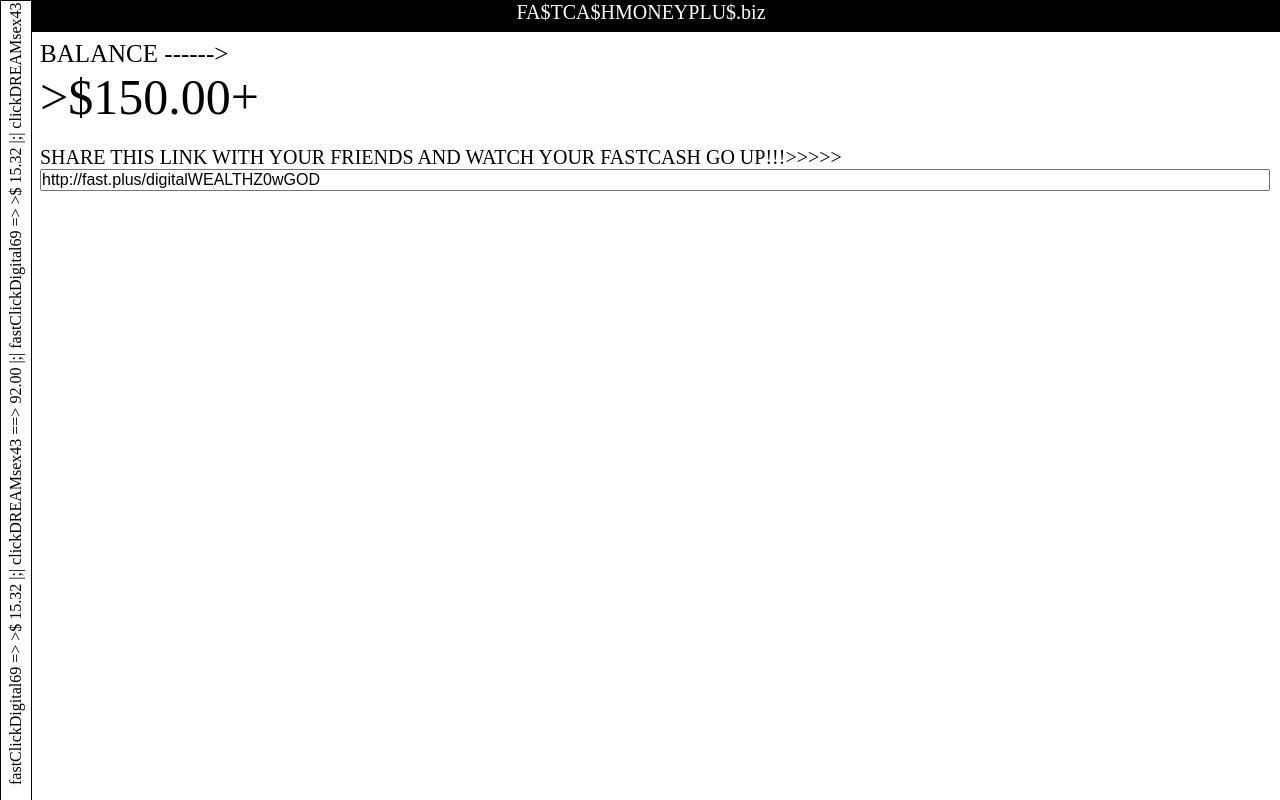
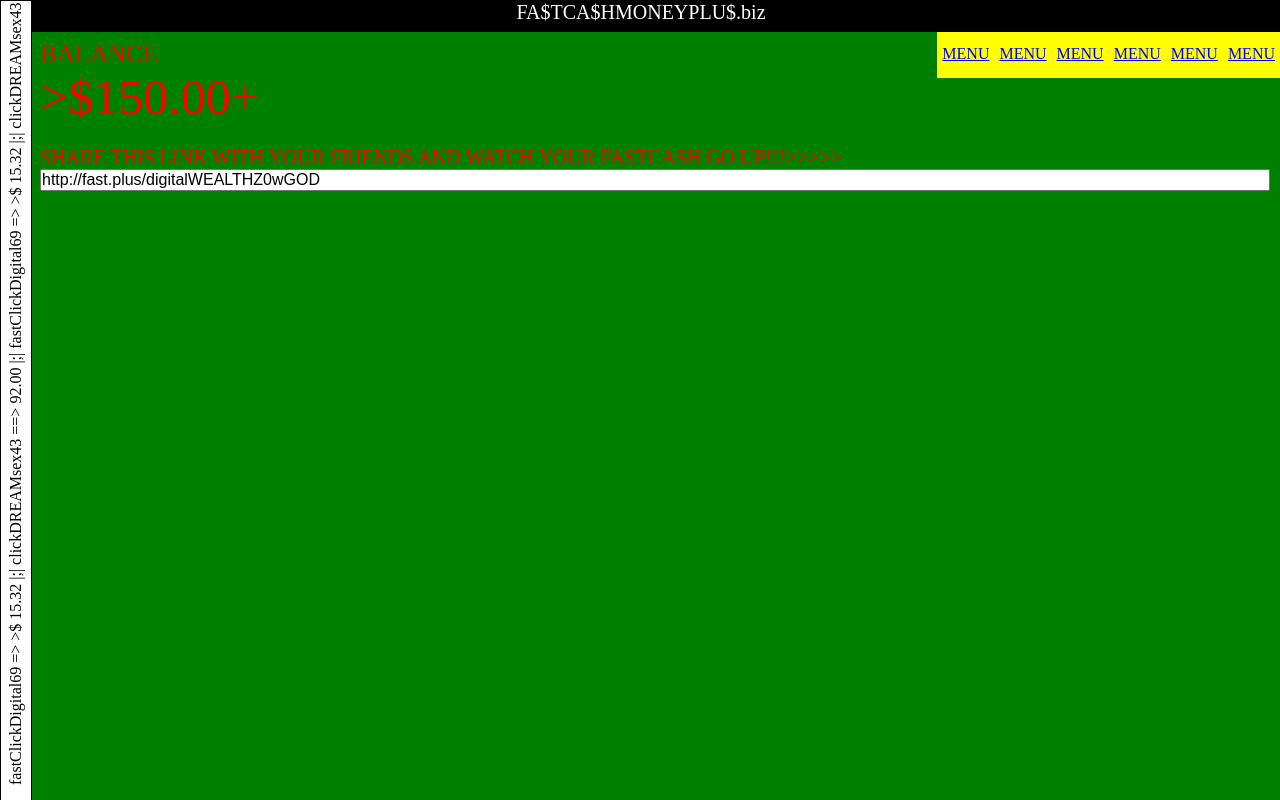
Before and after one commit to scyclow/fcmp, a website: page sandbox/homepage.html in a window 1280 px wide. Drawn offline with Linux system fonts and the light colour scheme.

Commit message:
light refactoring

```diff
--- a/config/mongoose.js
+++ b/config/mongoose.js
@@ -4,6 +4,6 @@ const config = require('./env');
 mongoose.Promise = global.Promise;
 
 module.exports = () => mongoose.connect(process.env.MONGO_URL || config.mongoURL, (err) => {
-  if (err) console.log(`Error connecting to mongo: ${err}`);
+  if (err) console.error(`Error connecting to mongo: ${err}`);
   else console.log('Mongo connection established');
 });
--- a/sandbox/homepage.html
+++ b/sandbox/homepage.html
@@ -26,6 +26,12 @@
       transform: rotate(-90deg) translateX(-95vh);
       text-align: center;
       white-space: nowrap;
+      color: black;
+    }
+
+    body {
+      background-color: green;
+      color: red;
     }
 
     nav {
@@ -64,6 +70,14 @@
       display: block;
       width: 100%;
     }
+
+    .menu-link {
+      color: blue;
+      background-color: yellow;
+      padding: 15px 5px;
+      display: inline-block;
+      float: right;
+    }
   </style>
 </head>
 
@@ -74,8 +88,16 @@
   <nav>FA$TCA$HMONEYPLU$.biz</nav>
   <div class="ticker-buffer"></div>
   <section class="content">
+    <div class="menu">
+      <a class="menu-link" href="#">MENU</a>
+      <a class="menu-link" href="#">MENU</a>
+      <a class="menu-link" href="#">MENU</a>
+      <a class="menu-link" href="#">MENU</a>
+      <a class="menu-link" href="#">MENU</a>
+      <a class="menu-link" href="#">MENU</a>
+    </div>
     <div class="balance">
-      BALANCE ------>
+      BALANCE
       <div class="balance-amount">>$150.00+</div>
     </div>
     <div class="share">
--- a/server/routes/index.js
+++ b/server/routes/index.js
@@ -1,12 +1,9 @@
 const user = require('./user');
-const User = require('../models/user');
 
 module.exports = (app) => {
   app.use('/api/user', user);
 
   app.get('/', (req, res) => {
-    User.findOne({})
-      .then(user => res.send(user))
-      .catch(err => res.send(err))
+    res.send('This is the root');
   });
 };
--- a/server/routes/user.js
+++ b/server/routes/user.js
@@ -1,9 +1,12 @@
 const { Router } = require('express');
+const User = require('../models/user');
 
 const router = Router();
 
 router.get('/', (req, res) => {
-  res.send('This is the user root');
+  User.findOne({})
+    .then(user => res.send(user))
+    .catch(err => res.send(err))
 });
 
 module.exports = router;
```
